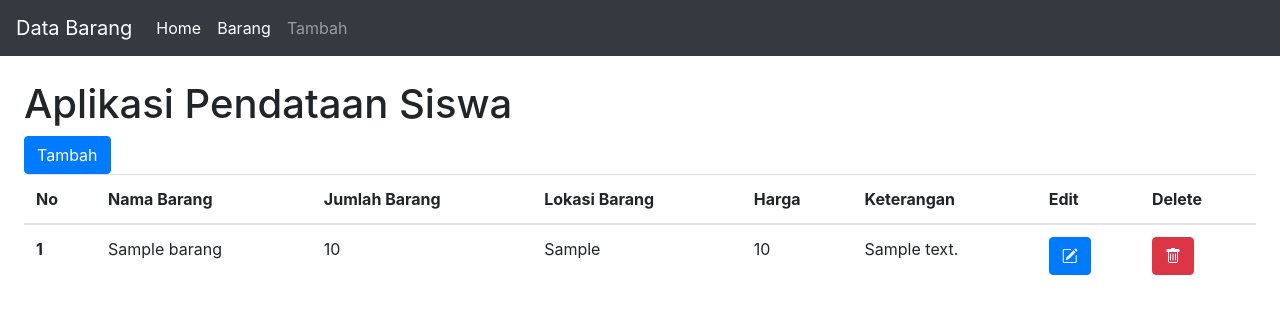
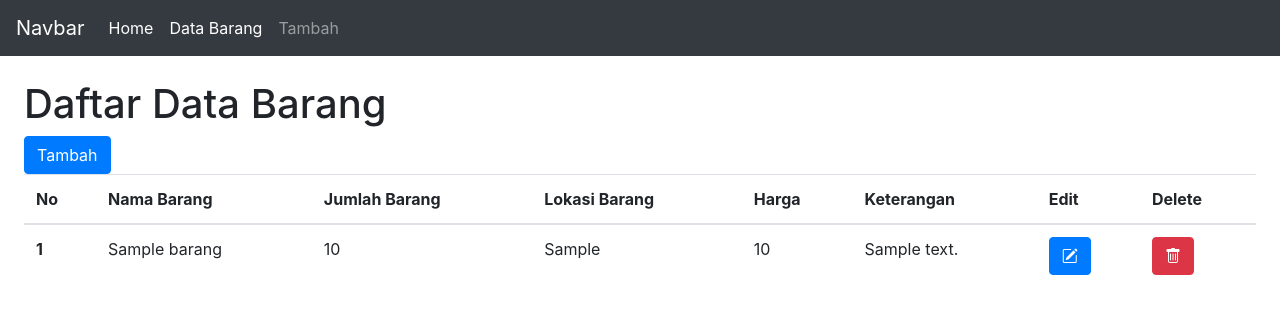
Before and after one commit to Virgidamar/Data_Barang, a Flask app: page /barang in a window 1280 px wide. Shown: the top 314 px of the page. Run offline with Flask 2, Linux system fonts and the light colour scheme; tables that the repository leaves empty or names only in its code hold one stand-in row (values such as "Sample post"); some libraries are stand-ins or nearby versions.

Commit message:
Memperbarui sedikit

```diff
--- a/templates/barang.html
+++ b/templates/barang.html
@@ -14,7 +14,7 @@
 
 <body>
     <nav class="navbar navbar-expand-lg navbar-dark bg-dark">
-        <a class="navbar-brand" href="http://127.0.0.1:5000/">Data Barang</a>
+        <a class="navbar-brand" href="http://127.0.0.1:5000/">Navbar</a>
         <button class="navbar-toggler" type="button" data-toggle="collapse" data-target="#navbarSupportedContent" aria-controls="navbarSupportedContent" aria-expanded="false" aria-label="Toggle navigation">
         <span class="navbar-toggler-icon"></span>
       </button>
@@ -25,7 +25,7 @@
                     <a class="nav-link" href="http://127.0.0.1:5000/">Home <span class="sr-only">(current)</span></a>
                 </li>
                 <li class="nav-item active">
-                    <a class="nav-link" href="http://127.0.0.1:5000/barang">Barang <span class="sr-only">(current)</span></a>
+                    <a class="nav-link" href="http://127.0.0.1:5000/barang">Data Barang <span class="sr-only">(current)</span></a>
                 </li>
                 <li class="nav-item">
                     <a class="nav-link" href="http://127.0.0.1:5000/tambah">Tambah</a>
@@ -43,7 +43,7 @@
         </div>
         {% endif %} {% endwith %} {% block body %}{% endblock %}
     <div class="p-4">
-        <h1>Aplikasi Pendataan Siswa</h1>
+        <h1>Daftar Data Barang</h1>
         <a href="http://127.0.0.1:5000/tambah" class="btn btn-primary" role="button">Tambah</a>
         <table class="table">
             <thead>
--- a/templates/index.html
+++ b/templates/index.html
@@ -14,7 +14,7 @@
 
 <body>
     <nav class="navbar navbar-expand-lg navbar-dark bg-dark">
-        <a class="navbar-brand" href="http://127.0.0.1:5000/">Data Barang</a>
+        <a class="navbar-brand" href="http://127.0.0.1:5000/">Navbar</a>
         <button class="navbar-toggler" type="button" data-toggle="collapse" data-target="#navbarSupportedContent" aria-controls="navbarSupportedContent" aria-expanded="false" aria-label="Toggle navigation">
         <span class="navbar-toggler-icon"></span>
       </button>
@@ -25,7 +25,7 @@
                     <a class="nav-link" href="http://127.0.0.1:5000/">Home <span class="sr-only">(current)</span></a>
                 </li>
                 <li class="nav-item active">
-                    <a class="nav-link" href="http://127.0.0.1:5000/barang">Barang <span class="sr-only">(current)</span></a>
+                    <a class="nav-link" href="http://127.0.0.1:5000/barang">Data Barang <span class="sr-only">(current)</span></a>
                 </li>
                 <li class="nav-item">
                     <a class="nav-link" href="http://127.0.0.1:5000/tambah">Tambah</a>
@@ -34,7 +34,7 @@
         </div>
     </nav>
     <div class="p-4">
-        <h1>Aplikasi Pendataan Siswa</h1>
+        <h1>Aplikasi Pendataan Barang</h1>
         <div id="carouselExampleControls" class="carousel slide" data-ride="carousel">
             <div class="carousel-inner">
                 <div class="carousel-item active">
--- a/templates/tambah.html
+++ b/templates/tambah.html
@@ -9,7 +9,7 @@
     <link rel="stylesheet" href="{{url_for('static', filename='css/bootstrap.min.css')}}">
     <link rel="stylesheet" href="https://cdn.jsdelivr.net/npm/bootstrap-icons@1.7.0/font/bootstrap-icons.css">
     <nav class="navbar navbar-expand-lg navbar-light bg-light">
-        <a class="navbar-brand" href="#">Navbar</a>
+        <a class="navbar-brand" href="http://127.0.0.1:5000/">Navbar</a>
         <button class="navbar-toggler" type="button" data-toggle="collapse" data-target="#navbarSupportedContent" aria-controls="navbarSupportedContent" aria-expanded="false" aria-label="Toggle navigation">
           <span class="navbar-toggler-icon"></span>
         </button>
@@ -17,7 +17,7 @@
         <div class="collapse navbar-collapse" id="navbarSupportedContent">
           <ul class="navbar-nav mr-auto">
             <li class="nav-item active">
-              <a class="nav-link" href="http://127.0.0.1:5000/barang">Barang <span class="sr-only">(current)</span></a>
+              <a class="nav-link" href="http://127.0.0.1:5000/barang">Data Barang <span class="sr-only">(current)</span></a>
             </li>
         </div>
       </nav>
```
